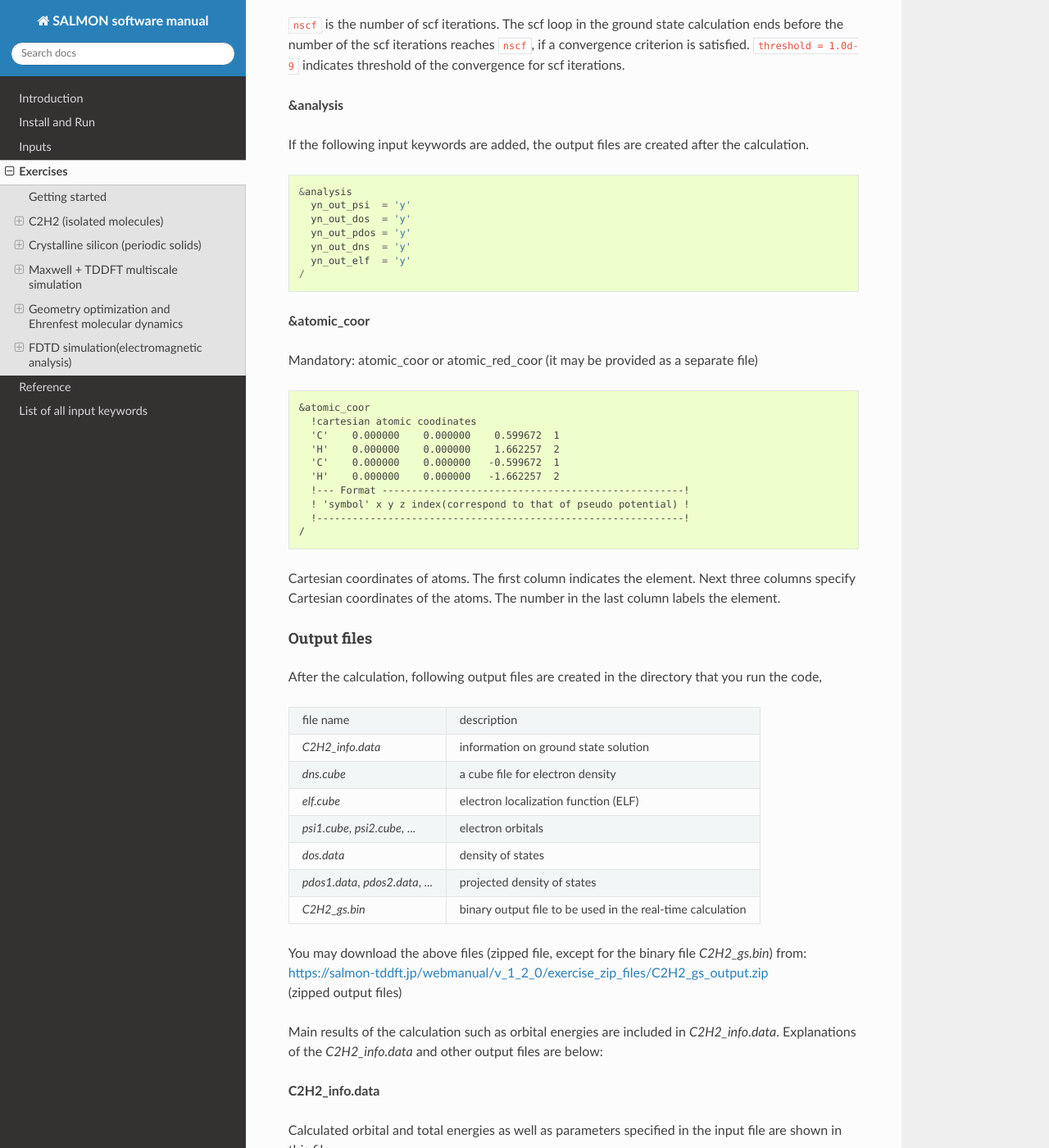
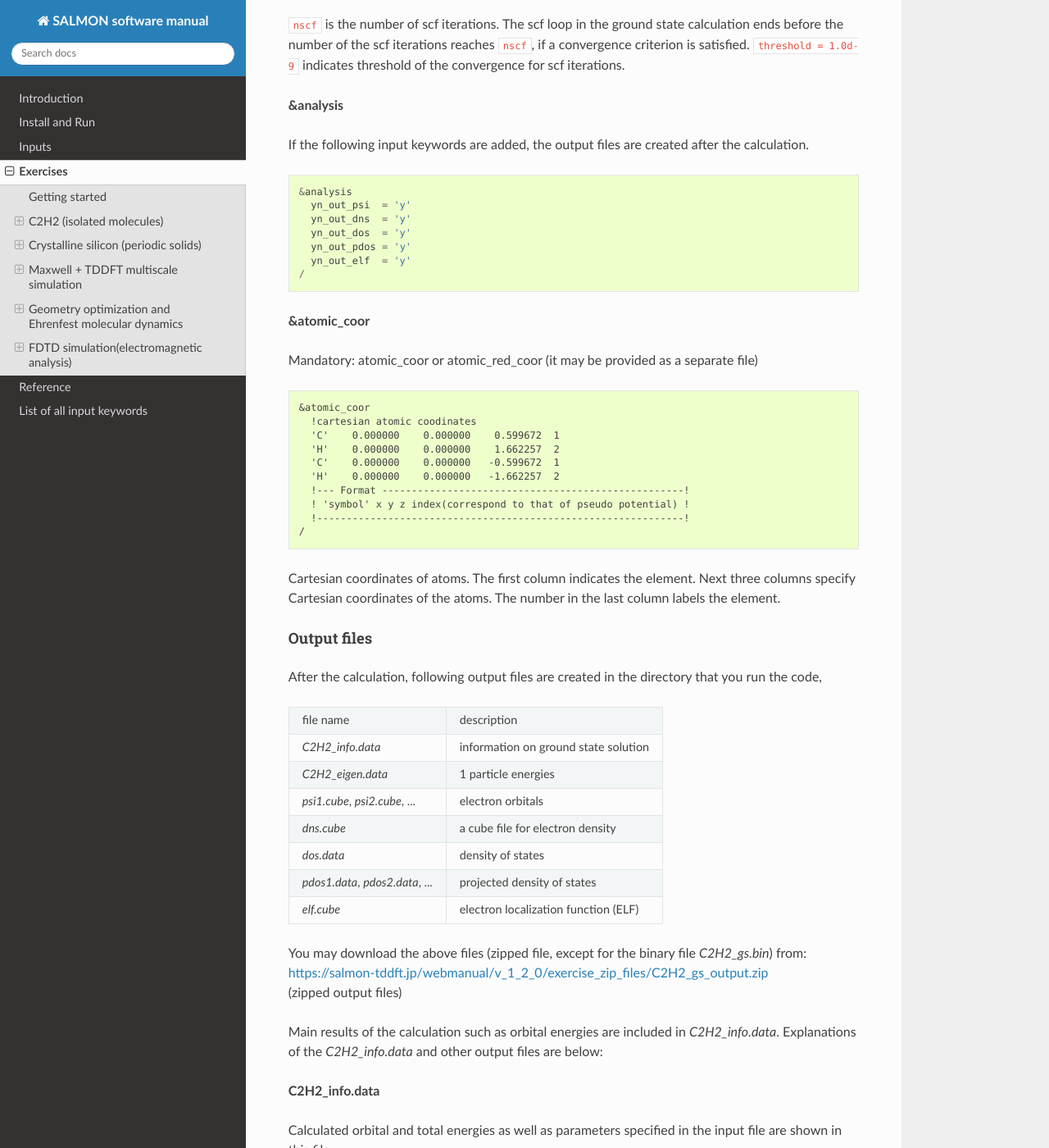
Before and after one commit to SALMON-TDDFT/SALMON-DOCS, a Sphinx documentation site: the page built from source/exercises.rst, in a window 1280 px wide and 1400 px high, scrolled down 6426 px. Shown: the whole window at 82% size. Built offline with Sphinx 7.4.7 and the Read the Docs theme 2.0.0, drawn with Linux system fonts in a browser that asks for light colours; formulas are drawn with MathJax 3.

Commit message:
Update exercises.rst

```diff
--- a/source/exercises.rst
+++ b/source/exercises.rst
@@ -382,9 +382,9 @@ If the following input keywords are added, the output files are created after th
 
    &analysis
      yn_out_psi  = 'y'
+     yn_out_dns  = 'y'
      yn_out_dos  = 'y'
      yn_out_pdos = 'y'
-     yn_out_dns  = 'y'
      yn_out_elf  = 'y'
    /
 
@@ -422,19 +422,18 @@ directory that you run the code,
 | *C2H2_info.data*                  | information on ground state       |
 |                                   | solution                          |
 +-----------------------------------+-----------------------------------+
+| *C2H2_eigen.data*                 | 1 particle energies               |
++-----------------------------------+-----------------------------------+
+| *psi1.cube*, *psi2.cube*, ...     | electron orbitals                 |
++-----------------------------------+-----------------------------------+
 | *dns.cube*                        | a cube file for electron density  |
++-----------------------------------+-----------------------------------+
+| *dos.data*                        | density of states                 |
++-----------------------------------+-----------------------------------+
+| *pdos1.data*, *pdos2.data*, ...   | projected density of states       |
 +-----------------------------------+-----------------------------------+
 | *elf.cube*                        | electron localization function    |
 |                                   | (ELF)                             |
-+-----------------------------------+-----------------------------------+
-| *psi1.cube*, *psi2.cube*, ...     | electron orbitals                 |
-+-----------------------------------+-----------------------------------+
-| *dos.data*                        | density of states                 |
-+-----------------------------------+-----------------------------------+
-| *pdos1.data*, *pdos2.data*, ...   | projected density of states       |
-+-----------------------------------+-----------------------------------+
-| *C2H2_gs.bin*                     | binary output file to be used in  |
-|                                   | the real-time calculation         |
 +-----------------------------------+-----------------------------------+
 
 | You may download the above files (zipped file, except for the binary file *C2H2_gs.bin*) from:
```
